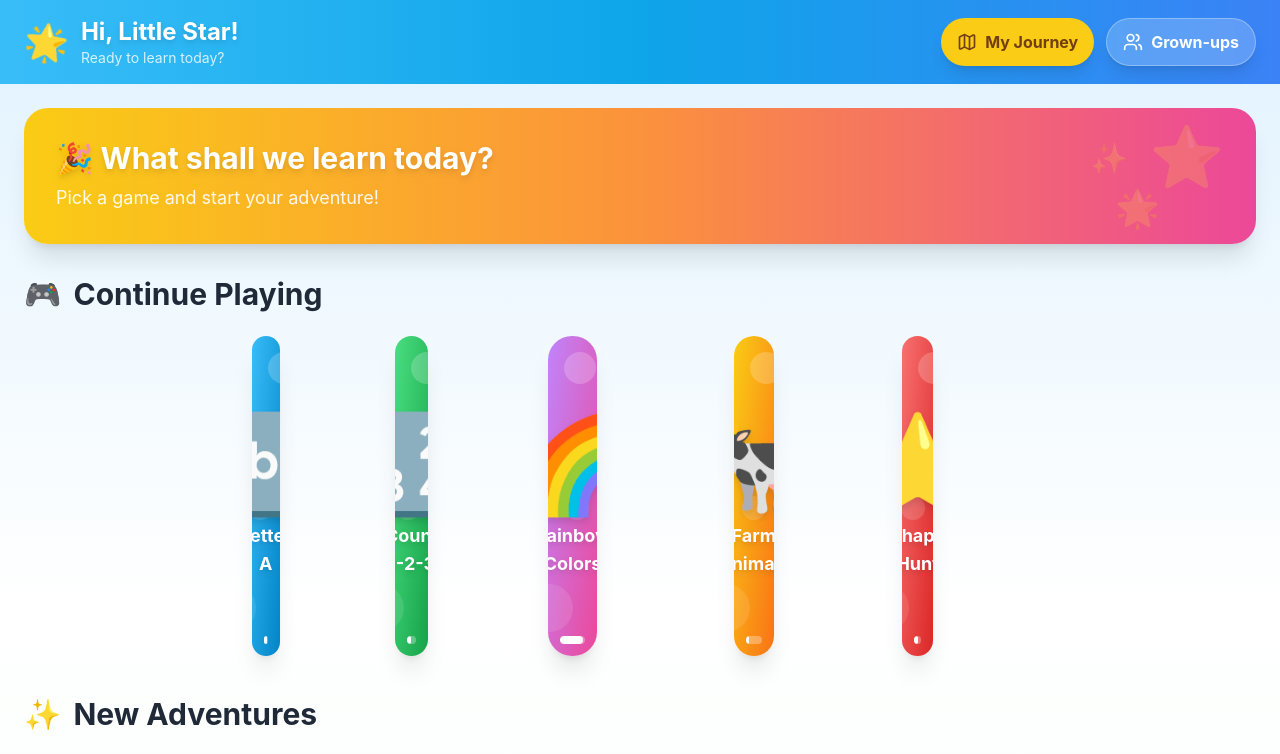
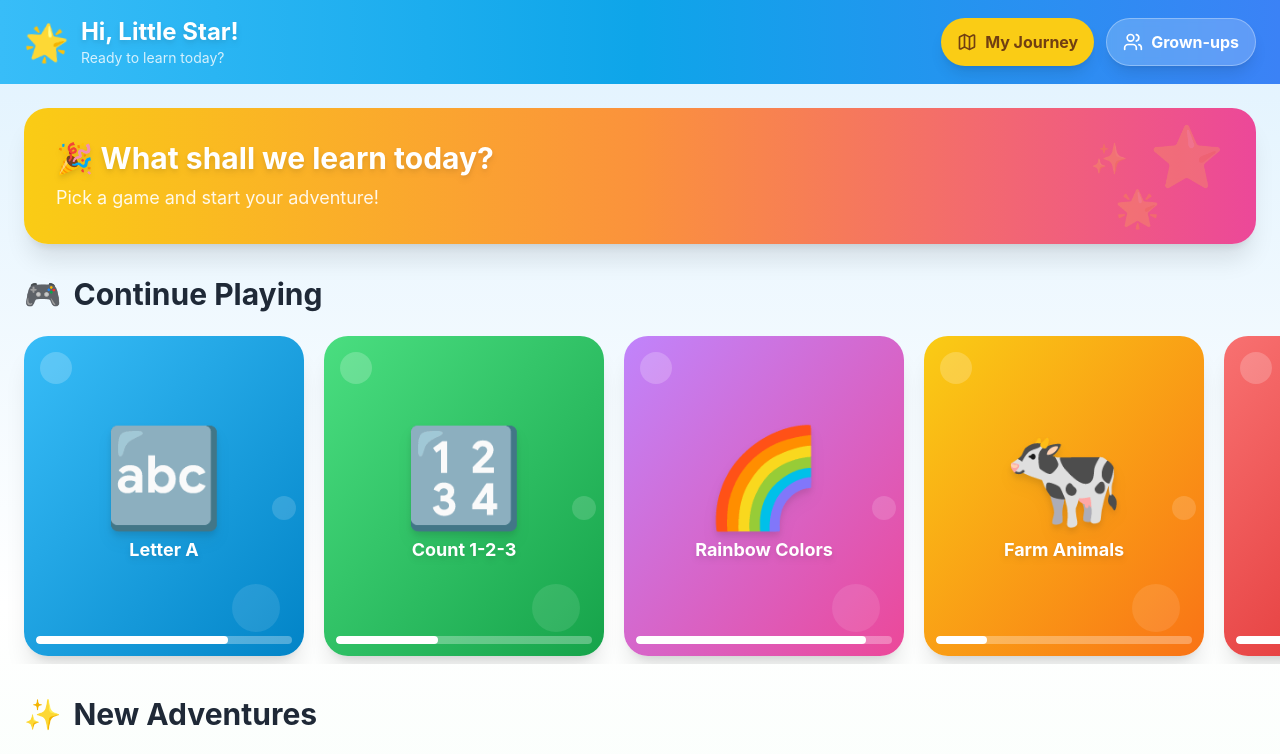
Before and after one commit to ronnienyaika96/funquest-parent-portal, a React (Vite) app: page /play in a window 1280 px wide. Shown: the top 754 px of the page. Built offline with nearby package versions, Linux system fonts and the light colour scheme; no server answers.

Commit message:
Reverted to commit 6f505fe47baf9e49de3646813d760e40a38008ab

```diff
--- a/src/components/kids/GameCard.tsx
+++ b/src/components/kids/GameCard.tsx
@@ -20,7 +20,7 @@ const GameCard = ({ title, emoji, color, progress, isNew, onClick }: GameCardPro
       className="relative cursor-pointer flex-shrink-0"
     >
       <div
-        className={`w-[calc(50vw-2rem)] h-[calc(50vw-1rem)] sm:w-[calc(50%-2rem)] sm:h-80 max-w-none sm:max-w-[480px] max-h-[320px] sm:max-h-[380px] rounded-3xl shadow-xl flex flex-col items-center justify-center relative overflow-hidden ${color}`}
+        className={`w-[calc(50vw-2rem)] h-[calc(50vw-1rem)] max-w-[280px] max-h-[320px] rounded-3xl shadow-xl flex flex-col items-center justify-center relative overflow-hidden ${color}`}
       >
         {/* Decorative circles */}
         <div className="absolute top-4 left-4 w-8 h-8 bg-white/20 rounded-full" />
--- a/src/components/kids/GameCarousel.tsx
+++ b/src/components/kids/GameCarousel.tsx
@@ -56,9 +56,9 @@ const GameCarousel = ({ title, titleEmoji, games, onGameClick }: GameCarouselPro
         </button>
 
         {/* Scrollable Container */}
-         <div
+        <div
           ref={scrollRef}
-          className="flex gap-4 sm:gap-6 overflow-x-auto scrollbar-hide px-4 sm:px-6 py-2 sm:flex-wrap sm:overflow-x-visible sm:justify-center"
+          className="flex gap-4 sm:gap-5 overflow-x-auto scrollbar-hide px-4 sm:px-6 py-2"
           style={{ scrollbarWidth: 'none', msOverflowStyle: 'none' }}
         >
           {games.map((game, index) => (
```
